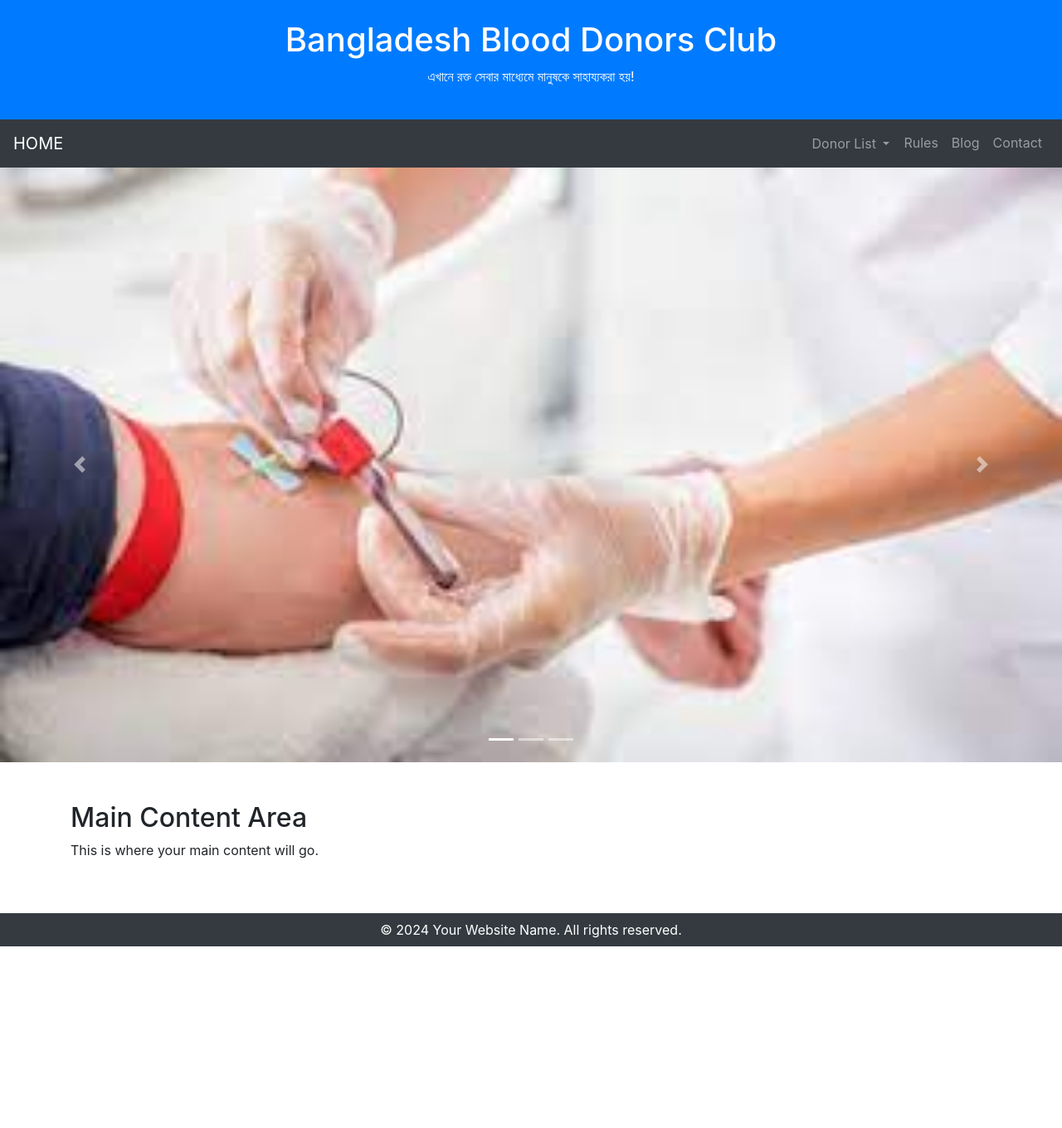
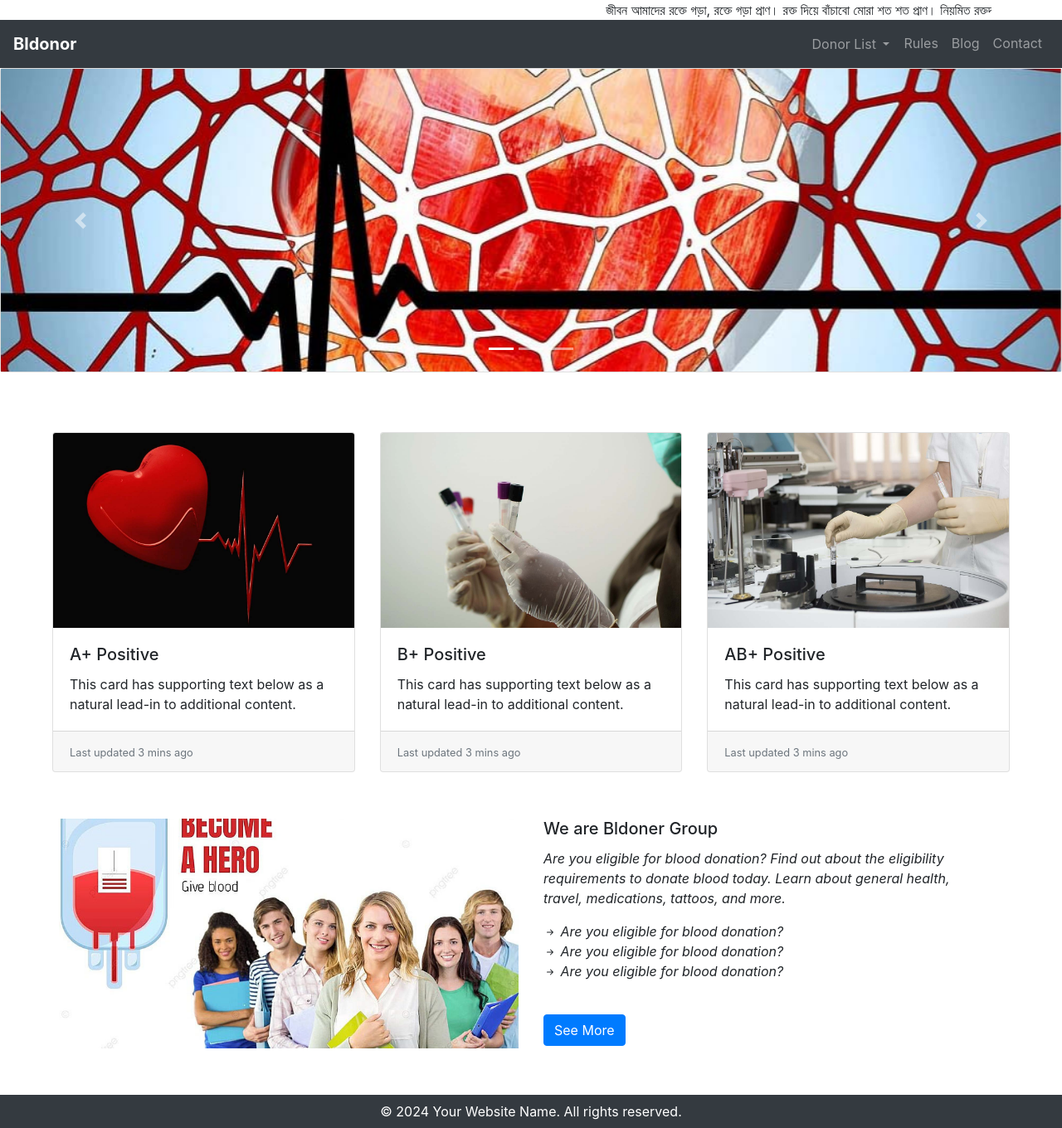
Before and after one commit to eyasin4167/assignment, a PHP site: page / in a window 1280 px wide. Shown: the whole page at 83% size. Before the commit the page ends 1141 px from the top, so only its background shows below. Run offline with PHP 8.4, Linux system fonts and the light colour scheme.

Commit message:
code change

```diff
--- a/css/style.css
+++ b/css/style.css
@@ -0,0 +1,21 @@
+.marquee {
+    width: 100%;
+    overflow: hidden;
+    white-space: nowrap;
+    box-sizing: border-box;
+}
+
+.marquee-content {
+    display: inline-block;
+    padding-left: 100%;
+    animation: marquee 25s linear infinite;
+}
+
+@keyframes marquee {
+    0% {
+        transform: translateX(0);
+    }
+    100% {
+        transform: translateX(-100%);
+    }
+}
--- a/index.php
+++ b/index.php
@@ -1,39 +1,81 @@
+<?php
+// -- Header
+include_once 'partial\header.php';
+//-- Navbar
+include_once 'partial\navBar.php';
+//-- Sliders
+include_once 'partial\slides.php';
 
-<!DOCTYPE html>
-<html lang="en">
-<head>
-    <meta charset="UTF-8">
-    <meta name="viewport" content="width=device-width, initial-scale=1.0">
-    <title>Assingment</title>
-    <!-- Bootstrap CSS -->
-    <link href="https://stackpath.bootstrapcdn.com/bootstrap/4.5.2/css/bootstrap.min.css" rel="stylesheet">
-</head>
-<body>
-<?php
-// -- Header --
-include_once 'partial\header.php';
-//-- Navbar --
-include_once 'partial\navBar.php';
-//-- Sliders --
-include_once 'partial\slides.php';
 ?>
 <!-- Main Content -->
-    <div class="container my-5">
-        <div class="row">
-            <div class="col-md-12">
-                <h2>Main Content Area</h2>
-                <p>This is where your main content will go.</p>
-            </div>
-        </div>
+
+<div class="card-deck m-5 pt-4">
+  <div class="card">
+    <img class="card-img-top" src="<?php echo"$sliderImg1";?>" alt="Card image cap">
+    <div class="card-body">
+      <h5 class="card-title">A+ Positive</h5>
+      <p class="card-text">This card has supporting text below as a natural lead-in to additional content.</p>
     </div>
+    <div class="card-footer">
+      <small class="text-muted">Last updated 3 mins ago</small>
+    </div>
+  </div>
+  <div class="card">
+    <img class="card-img-top" src="<?php echo"$sliderImg2";?>" alt="Card image cap">
+    <div class="card-body">
+      <h5 class="card-title">B+ Positive</h5>
+      <p class="card-text">This card has supporting text below as a natural lead-in to additional content.</p>
+    </div>
+    <div class="card-footer">
+      <small class="text-muted">Last updated 3 mins ago</small>
+    </div>
+  </div>
+  <div class="card">
+    <img class="card-img-top" src="<?php echo"$sliderImg3";?>" alt="Card image cap">
+    <div class="card-body">
+      <h5 class="card-title">AB+ Positive</h5>
+      <p class="card-text">This card has supporting text below as a natural lead-in to additional content.</p>
+    </div>
+    <div class="card-footer">
+      <small class="text-muted">Last updated 3 mins ago</small>
+    </div>
+  </div>
+</div>
 
+<div class="row m-5 p-2">
+  <div class="col-sm-12 col-md-6 col-lg-6">
+    <div>
+      <img src="<?php echo"$sliderImg7";?>" class="img-fluid rounded-start" alt="...">
+    </div>
+  </div>
+  <div class="col-sm-12 col-md-6 col-lg-6">
+    <div>
+        <h5 class="card-title">We are Bldoner Group</h5>
+        <p class="card-text">
+            <i class="icofont-verification-check">
+                Are you eligible for blood donation? Find out
+                about the eligibility </br> requirements to donate blood today.
+                Learn about general health,</br> travel, medications, tattoos, and more.
+            </i>
+        </p>
+        <p class="card-text">
+        <svg xmlns="http://www.w3.org/2000/svg" width="16" height="16" fill="currentColor" class="bi bi-arrow-right-short" viewBox="0 0 16 16">
+            <path fill-rule="evenodd" d="M4 8a.5.5 0 0 1 .5-.5h5.793L8.146 5.354a.5.5 0 1 1 .708-.708l3 3a.5.5 0 0 1 0 .708l-3 3a.5.5 0 0 1-.708-.708L10.293 8.5H4.5A.5.5 0 0 1 4 8"/>
+            <i> Are you eligible for blood donation?</i></br>
+        </svg>
+        <svg xmlns="http://www.w3.org/2000/svg" width="16" height="16" fill="currentColor" class="bi bi-arrow-right-short" viewBox="0 0 16 16">
+            <path fill-rule="evenodd" d="M4 8a.5.5 0 0 1 .5-.5h5.793L8.146 5.354a.5.5 0 1 1 .708-.708l3 3a.5.5 0 0 1 0 .708l-3 3a.5.5 0 0 1-.708-.708L10.293 8.5H4.5A.5.5 0 0 1 4 8"/>
+            <i> Are you eligible for blood donation?</i></br>
+        </svg>
+        <svg xmlns="http://www.w3.org/2000/svg" width="16" height="16" fill="currentColor" class="bi bi-arrow-right-short" viewBox="0 0 16 16">
+            <path fill-rule="evenodd" d="M4 8a.5.5 0 0 1 .5-.5h5.793L8.146 5.354a.5.5 0 1 1 .708-.708l3 3a.5.5 0 0 1 0 .708l-3 3a.5.5 0 0 1-.708-.708L10.293 8.5H4.5A.5.5 0 0 1 4 8"/>
+            <i> Are you eligible for blood donation?</i></br>
+        </svg>
+        </p>
+        <a href="#" class="btn btn-primary mt-4">See More</a>
+    </div>
+  </div>
+</div>
 
-
-<!-- Footer -->
-<?php include_once 'partial\footer.php';?>
-    <!-- Bootstrap JS and dependencies -->
-    <script src="https://code.jquery.com/jquery-3.5.1.slim.min.js"></script>
-    <script src="https://cdn.jsdelivr.net/npm/@popperjs/core@2.9.3/dist/umd/popper.min.js"></script>
-    <script src="https://stackpath.bootstrapcdn.com/bootstrap/4.5.2/js/bootstrap.min.js"></script>
-</body>
-</html>
+<!-- Footer  -->
+<?php include_once 'partial\footer.php'; ?>
--- a/partial/header.php
+++ b/partial/header.php
@@ -1,5 +1,33 @@
+<!DOCTYPE html>
+<html lang="en">
+<head>
+    <meta charset="UTF-8">
+    <meta name="viewport" content="width=device-width, initial-scale=1.0">
+    <title>Assingment</title>
+    <!-- Bootstrap CSS -->
+     <link  href="..\css\style.css" rel="stylesheet">
+    <link href="https://stackpath.bootstrapcdn.com/bootstrap/4.5.2/css/bootstrap.min.css" rel="stylesheet">
+</head>
+<body>
+    <div class="container">
+        <div class="marquee">
+            <div class="marquee-content">
+                জীবন আমাদের রক্তে গড়া, রক্তে গড়া প্রাণ। রক্ত দিয়ে বাঁচাবো মোরা শত শত প্রাণ।
+                নিয়মিত রক্তদান করে অন্যের বিপদে এগিয়ে আসুন।
+            </div>
+        </div>
+    </div>
+
 <!-- Header -->
-    <header class="bg-primary text-white text-center py-4">
+    <!-- <header class="bg-primary text-white text-center py-4">
         <h1>Bangladesh Blood Donors Club</h1>
         <p>এখানে রক্ত সেবার মাধ্যেমে মানুষকে সাহায্যকরা হয়!</p>
-    </header>
+    </header> -->
+
+
+    <!-- Bootstrap JS and dependencies -->
+    <script src="https://code.jquery.com/jquery-3.5.1.slim.min.js"></script>
+    <script src="https://cdn.jsdelivr.net/npm/@popperjs/core@2.9.3/dist/umd/popper.min.js"></script>
+    <script src="https://stackpath.bootstrapcdn.com/bootstrap/4.5.2/js/bootstrap.min.js"></script>
+</body>
+</html>
--- a/partial/navBar.php
+++ b/partial/navBar.php
@@ -1,6 +1,6 @@
 <!-- Navbar -->
     <nav class="navbar navbar-expand-lg navbar-dark bg-dark">
-        <a class="navbar-brand" href="index.php">HOME</a>
+        <a class="navbar-brand" href="index.php"><b>Bldonor</b></a>
         <button class="navbar-toggler" type="button" data-toggle="collapse" data-target="#navbarNav" aria-controls="navbarNav" aria-expanded="false" aria-label="Toggle navigation">
             <span class="navbar-toggler-icon"></span>
         </button>
--- a/partial/slides.php
+++ b/partial/slides.php
@@ -1,11 +1,15 @@
 <?php
-$sliderImg1="..\img\img2.png";
-$sliderImg2="..\img\img3.png";
-$sliderImg3="..\img\img4.png";
-
+$sliderImg1="..\img\img1.jpg";
+$sliderImg2="..\img\img2.jpg";
+$sliderImg3="..\img\img3.jpg";
+$sliderImg4="..\img\img4.jpg";
+$sliderImg5="..\img\img5.jpg";
+$sliderImg6="..\img\img6.jpg";
+$sliderImg7="..\img\img7.jpg";
 ?>
 
 <!-- Sliders -->
+<div class="card mx-auto" style="width: 80rem;">
 <div id="carouselExampleIndicators" class="carousel slide" data-ride="carousel">
   <ol class="carousel-indicators">
     <li data-target="#carouselExampleIndicators" data-slide-to="0" class="active"></li>
@@ -14,13 +18,13 @@ $sliderImg3="..\img\img4.png";
   </ol>
   <div class="carousel-inner">
     <div class="carousel-item active">
-      <img class="d-block w-100" src="<?php echo"$sliderImg1";?>" alt="First slide">
+      <img class="d-block w-100" src="<?php echo"$sliderImg4";?>" alt="First slide">
     </div>
     <div class="carousel-item">
-      <img class="d-block w-100" src="<?php echo"$sliderImg2";?>" alt="Second slide">
+      <img class="d-block w-100" src="<?php echo"$sliderImg5";?>" alt="Second slide">
     </div>
     <div class="carousel-item">
-      <img class="d-block w-100" src="<?php echo"$sliderImg3";?>" alt="Third slide">
+      <img class="d-block w-100" src="<?php echo"$sliderImg6";?>" alt="Third slide">
     </div>
   </div>
   <a class="carousel-control-prev" href="#carouselExampleIndicators" role="button" data-slide="prev">
@@ -32,3 +36,4 @@ $sliderImg3="..\img\img4.png";
     <span class="sr-only">Next</span>
   </a>
 </div>
+</div>
```
Also changed, not shown: img/img1.jpg (added), img/img2.jpg (added), img/img2.png (deleted), img/img3.jpg (added), img/img3.png (deleted), img/img4.jpg (added), img/img4.png (deleted), img/img5.jpg (added), img/img6.jpg (added), img/img7.jpg (added), img/img8.jpg (added), 1 other file.
